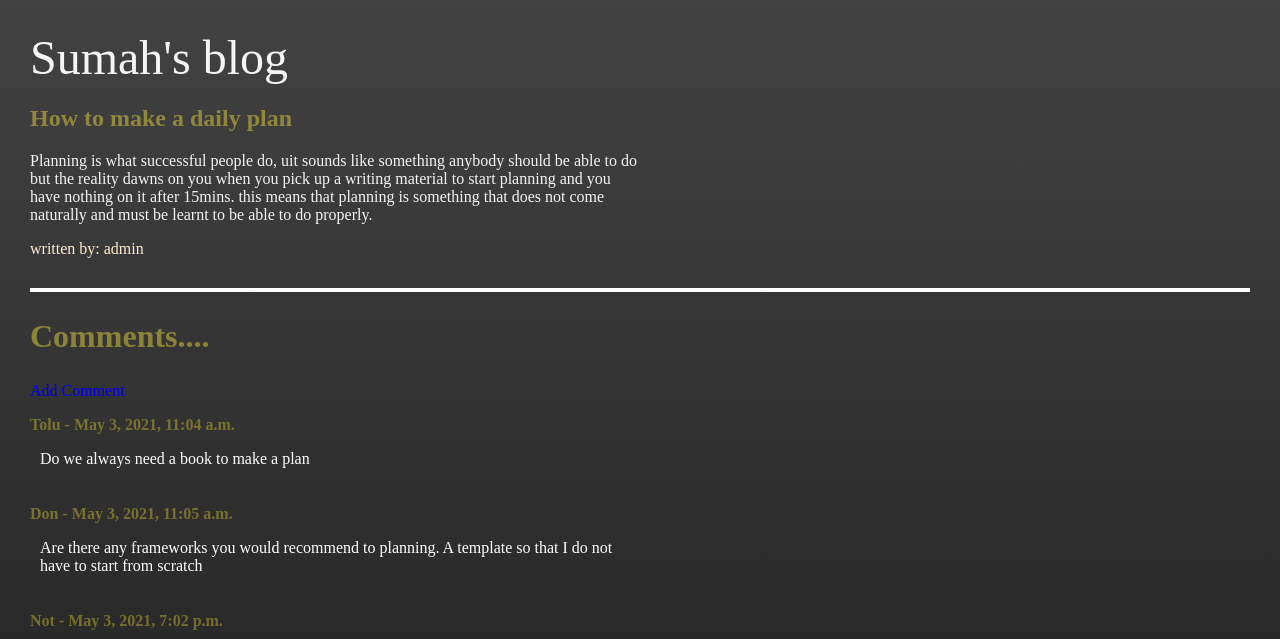
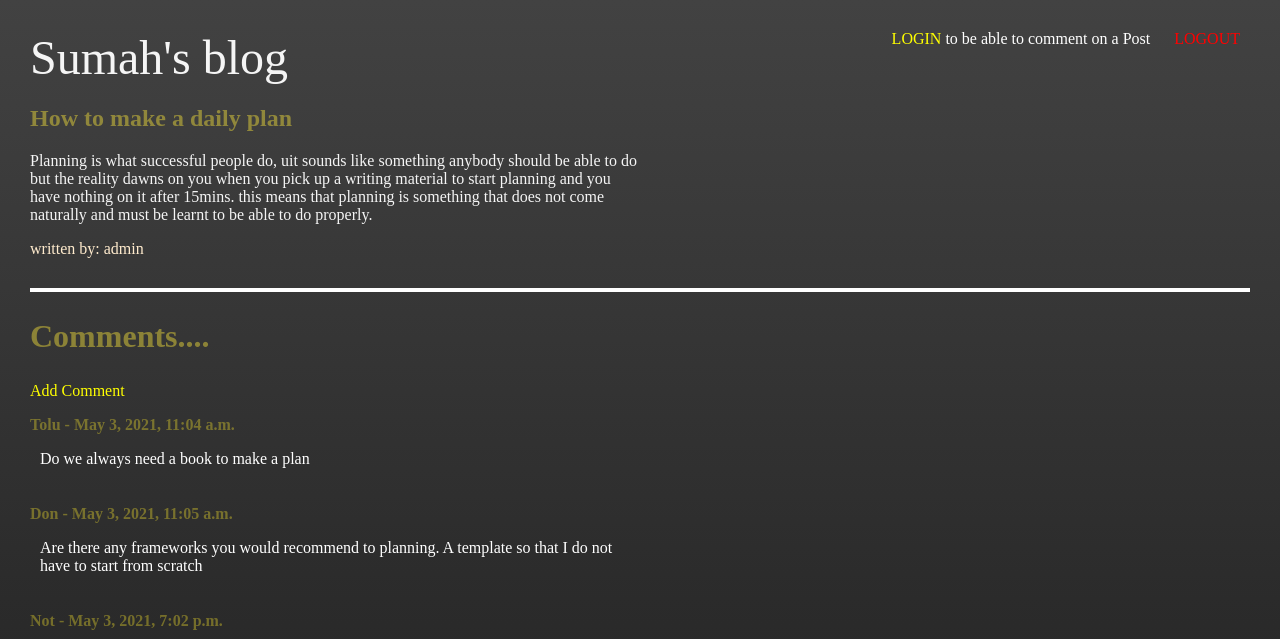
Before and after one commit to danielsumah/BlogV3, a Django app: a page that uses blog/templates/base.html in a window 1280 px wide. Shown: the top 639 px of the page. Run offline with Django 3.2, Linux system fonts and the light colour scheme; data comes from the database, SQL or seed files in the repository; both versions use the stored data as it was after the commit.

Commit message:
login user can only comment issue solved

```diff
--- a/blog/templates/base.html
+++ b/blog/templates/base.html
@@ -117,10 +117,16 @@
     </style>
 </head>
     <body class="main-bg">
-        <nav>
+        <nav style="position: relative;">
             <a href="{% url 'blog:blog_home_url' %}">
                 <nav-left class="text-whitesmoke nav-left">Sumah's blog</nav-left>
             </a>
+
+            <span style="position: absolute; right: 10px; color: white;">
+                <a href="{% url 'blog:blog_login_url' %}" style="color: yellow;">LOGIN </a>
+                to be able to comment on a Post
+                <span> <a href="{% url 'blog:blog_logout_url' %}" style="color: red; padding-left: 20px;">LOGOUT</a></span>
+            </span>
 
         </nav>
 
--- a/blog/templates/blog_login.html
+++ b/blog/templates/blog_login.html
@@ -213,7 +213,9 @@ body {
             <div>
                 <h1 class="logo-badge text-whitesmoke"><span class="fa fa-user-circle"></span></h1>
             </div>
-                <h3 class="text-whitesmoke">Sumah's Blog</h3>
+                <h3 class="text-whitesmoke">
+                    <a href="{% url 'blog:blog_home_url' %}" style="text-decoration: none; color: white;">Sumah's Blog - Click here to continue reading</a>
+                </h3>
                 <p class="text-whitesmoke">Sign In</p>
             <div class="container-content">
                 <form class="margin-t" method="POST">
--- a/blog/templates/blog_post_detail.html
+++ b/blog/templates/blog_post_detail.html
@@ -13,7 +13,7 @@
     <div class="comments">
         <h2>Comments....</h2>
 
-        <a href="{% url 'blog:add_comment_url' slug=post.slug %}">Add Comment</a>
+        <a href="{% url 'blog:add_comment_url' slug=post.slug %}" style="color: yellow;">Add Comment</a>
 
 
         {% if not post.comments.all %}
--- a/blog/templates/blog_register.html
+++ b/blog/templates/blog_register.html
@@ -213,7 +213,7 @@ body {
             <div>
                 <h1 class="logo-badge text-whitesmoke"><span class="fa fa-user-circle"></span></h1>
             </div>
-                <h3 class="text-whitesmoke">Sumah's Blog</h3>
+                <h3 class="text-whitesmoke"><a href="{% url 'blog:blog_home_url' %}" style="text-decoration: none; color: white;">Sumah's Blog - Home</a></h3>
                 <div>
                     {% for message in messages %}
 				        <p id="messages" style="color: white; background-color: black;">{{message}}</p>
--- a/blog/urls.py
+++ b/blog/urls.py
@@ -1,12 +1,14 @@
 from django.urls import path
-from blog.views import blog_login_view, blog_register_view, BlogHomeView, BlogDetailView, BlogCommentView
+from blog.views import blog_login_view, blog_logout_view, blog_register_view, BlogHomeView, BlogDetailView, BlogCommentView
 
 
 app_name = 'blog'
 urlpatterns = [
+    path('accounts/logout/', blog_logout_view, name='blog_logout_url'),
+    path('accounts/login/', blog_login_view, name='blog_login_url'),
+    path('login/', blog_login_view, name='blog_login_url'),
+    path('register/', blog_register_view, name='blog_register_url'),
+    path('', BlogHomeView.as_view(), name='blog_home_url'),
     path('<slug>/comment/', BlogCommentView.as_view(), name='add_comment_url'),
     path('<slug>/', BlogDetailView.as_view(), name = 'post_detail_url'),
-    path('', BlogHomeView.as_view(), name='blog_home_url'),
-    path('login/', blog_login_view, name='blog_login_url'),
-    path('register/', blog_register_view, name='blog_register_url'),
 ]
--- a/blog/views.py
+++ b/blog/views.py
@@ -1,5 +1,5 @@
 from django.shortcuts import render, redirect
-from .forms import NewUserForm, AddCommentForm
+from .forms import NewUserForm, AddCommentForm, CreatePostForm
 from django.contrib import messages
 from django.contrib.auth import authenticate, login, logout
 from django.views.generic.list import ListView
@@ -8,10 +8,33 @@ from django.views.generic.detail import DetailView
 
 from .models import Post, Comment
 
+from django.contrib.auth.mixins import LoginRequiredMixin
+
 
 # Create your views here.
 
-class BlogCommentView(CreateView):
+# class BlogUpdateView(UpdateView):
+#     model = Post
+#     template_name = 'post_edit.html'
+#     fields = ['title', 'body']
+
+
+# class BlogDeleteView(DeleteView):
+#     model = Post
+#     template_name = 'post_delete.html'
+#     success_url = reverse_lazy('home')
+
+
+class BlogCreateView(CreateView):
+    model = Post
+    template_name = 'post_creation.html'
+    form_class = CreatePostForm
+
+
+
+class BlogCommentView(LoginRequiredMixin, CreateView):
+    # login_url = 'login/'
+    # redirect_field_name = 'next'
     model = Comment
     form_class = AddCommentForm
     template_name ='blog_post_comment.html'
@@ -75,3 +98,7 @@ def blog_login_view(request):
 
     context = {}
     return render(request, 'blog_login.html', context)
+
+def blog_logout_view(request):
+    logout(request)
+    return redirect('blog:blog_login_url')
```
Also changed, not shown: blog/forms.py (+10 -0 lines), db.sqlite3, 2 other files.
